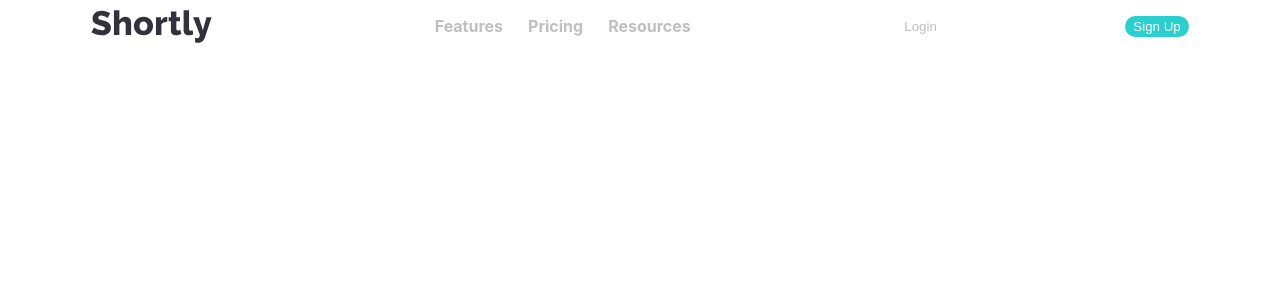
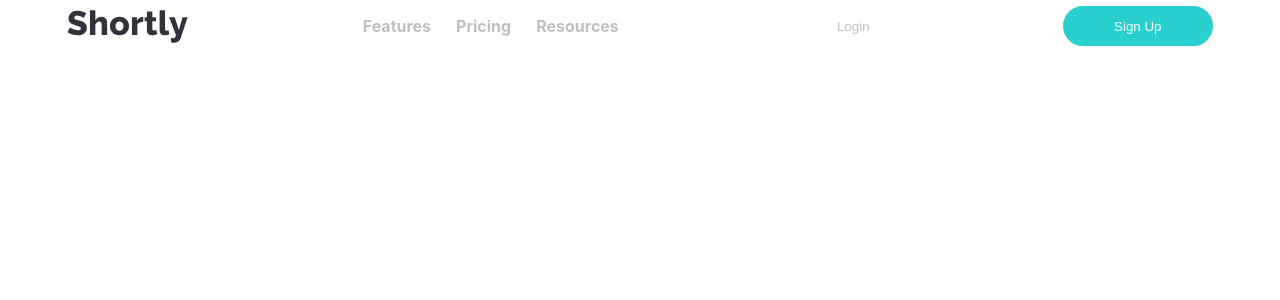
Before and after one commit to steven-mpawulo/url-shortening-page, a React (Create React App) app: page / in a window 1280 px wide. Shown: the top 300 px of the page. Built offline with nearby package versions, Linux system fonts and the light colour scheme.

Commit message:
adds styles to custom button

```diff
--- a/src/components/common/button/Button.js
+++ b/src/components/common/button/Button.js
@@ -1,4 +1,5 @@
 import React from 'react'
+import './button.css'
 
 const Button = ({ buttonText, color, backgroundColor, border, borderRadius }) => {
     return (
--- /dev/null
+++ b/src/components/common/button/button.css
@@ -0,0 +1,4 @@
+.custom-button {
+    width: 150px;
+    height: 40px;
+}
```
Also changed, not shown: src/components/common/button.css (deleted).
